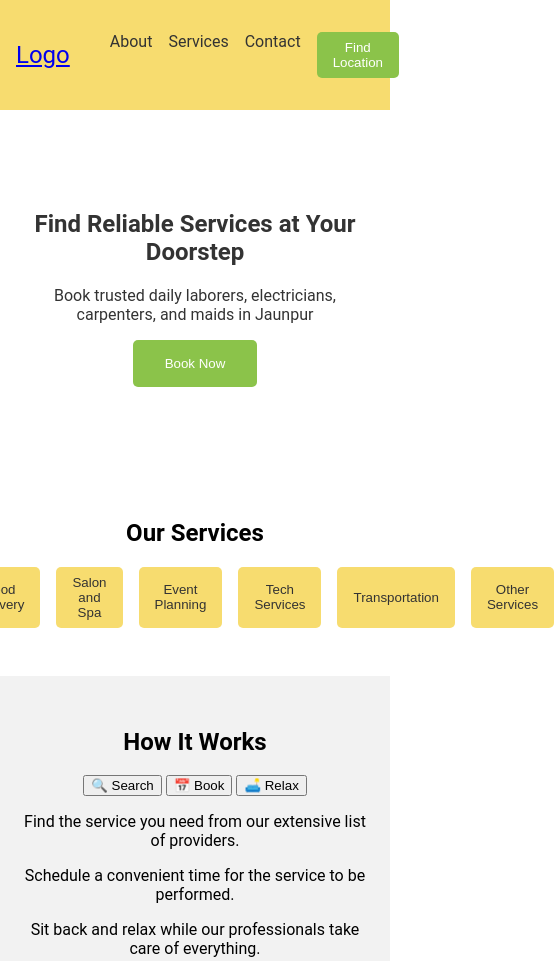
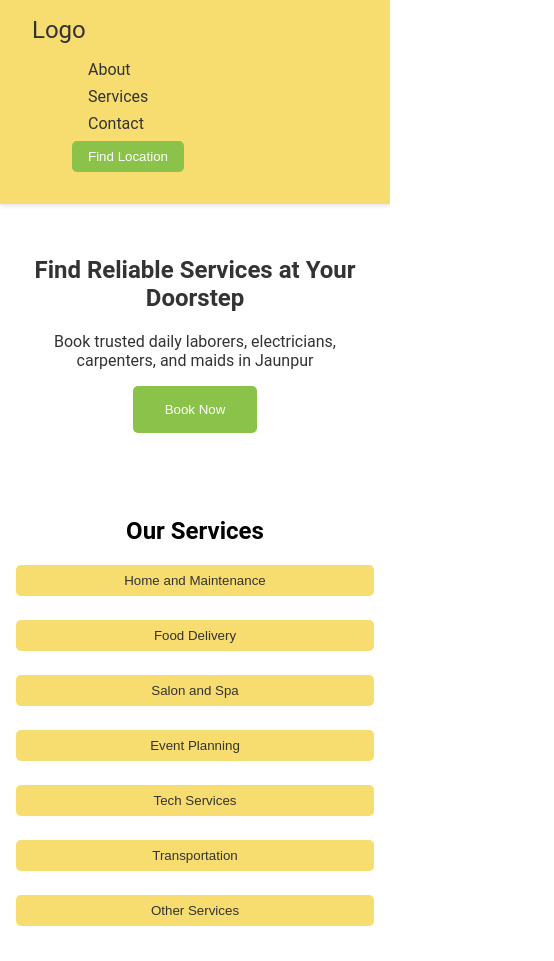
Before and after one commit to avinash101999/Helperhero, a plain HTML site: page index.html in a window 390 px wide. Shown: the top 961 px of the page, 554 px wide, since content can reach past the window. Drawn offline with Linux system fonts and the light colour scheme.

Commit message:
Update styles.css

```diff
--- a/styles.css
+++ b/styles.css
@@ -3,47 +3,23 @@ body {
     margin: 0;
     padding: 0;
     box-sizing: border-box;
-    background-color: #FFFFFF; /* Background color */
+    background-color: #FFFFFF;
 }
 
 header {
     display: flex;
     justify-content: space-between;
     align-items: center;
-    padding: 1rem;
-    background-color: #F7DC6F; /* Primary color */
+    padding: 1rem 2rem;
+    background-color: #F7DC6F;
     color: #333;
+    box-shadow: 0 2px 4px rgba(0, 0, 0, 0.1);
 }
 
-header .logo {
+header .logo a {
     font-size: 1.5rem;
-}
-
-header nav ul {
-    list-style: none;
-    display: flex;
-    gap: 1rem;
-}
-
-body {
-    font-family: 'Roboto', sans-serif;
-    margin: 0;
-    padding: 0;
-    box-sizing: border-box;
-    background-color: #FFFFFF; /* Background color */
-}
-
-header {
-    display: flex;
-    justify-content: space-between;
-    align-items: center;
-    padding: 1rem;
-    background-color: #F7DC6F; /* Primary color */
     color: #333;
-}
-
-header .logo {
-    font-size: 1.5rem;
+    text-decoration: none;
 }
 
 header nav ul {
@@ -55,20 +31,21 @@ header nav ul {
 header nav ul li a {
     color: #333;
     text-decoration: none;
+    padding: 0.5rem 1rem;
+    border-radius: 5px;
+    transition: background-color 0.3s;
 }
 
-header .search-bar input {
-    padding: 0.5rem;
-    border: none;
-    border-radius: 5px;
-    background-color: #F2F2F2; /* Secondary color */
+header nav ul li a:hover {
+    background-color: #8BC34A;
+    color: #fff;
 }
 
 header .location-finder button {
     padding: 0.5rem 1rem;
     border: none;
     border-radius: 5px;
-    background-color: #8BC34A; /* Accent color */
+    background-color: #8BC34A;
     color: #fff;
     cursor: pointer;
 }
@@ -82,7 +59,7 @@ header .location-finder button {
 
 .hero .cta {
     padding: 1rem 2rem;
-    background-color: #8BC34A; /* Accent color */
+    background-color: #8BC34A;
     color: #fff;
     border: none;
     border-radius: 5px;
@@ -105,7 +82,7 @@ header .location-finder button {
     padding: 0.5rem 1rem;
     border: none;
     border-radius: 5px;
-    background-color: #F7DC6F; /* Primary color */
+    background-color: #F7DC6F;
     color: #333;
     cursor: pointer;
 }
@@ -121,41 +98,42 @@ header .location-finder button {
 }
 
 .services .service-item {
-    background-color: #F7DC6F; /* Primary color */
+    background-color: #F7DC6F;
     padding: 1rem;
     border-radius: 5px;
     text-align: center;
 }
 
-.services .service-item i {
-    font-size: 2rem;
-    margin-bottom: 0.5rem;
-}
-
 .how-it-works {
     padding: 2rem 1rem;
     text-align: center;
-    background-color: #F2F2F2; /* Secondary color */
+    background-color: #F2F2F2;
 }
 
-.how-it-works .steps {
+.how-it-works .tabs {
     display: flex;
-    justify-content: space-around;
+    justify-content: center;
+    gap: 1rem;
+    margin-bottom: 1rem;
 }
 
-.how-it-works .step {
-    text-align: center;
+.how-it-works .tablink {
+    padding: 0.5rem 1rem;
+    border: none;
+    border-radius: 5px;
+    background-color: #F7DC6F;
+    color: #333;
+    cursor: pointer;
 }
 
-.how-it-works .step i {
-    font-size: 2rem;
-    margin-bottom: 0.5rem;
+.how-it-works .tabcontent {
+    display: none;
 }
 
 .testimonials {
     padding: 2rem 1rem;
     text-align: center;
-    background-color: #F2F2F2; /* Secondary color */
+    background-color: #F2F2F2;
 }
 
 .testimonials .testimonial-slider {
@@ -166,26 +144,21 @@ header .location-finder button {
 
 .testimonials .testimonial {
     display: inline-block;
-    background-color: #F7DC6F; /* Primary color */
+    background-color: #F7DC6F;
     padding: 1rem;
     border-radius: 5px;
     margin-right: 1rem;
 }
 
-.testimonials marquee {
-    width: 100%;
-    overflow: hidden;
-}
-
 .cta-section {
     padding: 2rem 1rem;
     text-align: center;
-    background-color: #F2F2F2; /* Secondary color */
+    background-color: #F2F2F2;
 }
 
 .cta-section .cta {
     padding: 1rem 2rem;
-    background-color: #8BC34A; /* Accent color */
+    background-color: #8BC34A;
     color: #fff;
     border: none;
     border-radius: 5px;
@@ -194,7 +167,7 @@ header .location-finder button {
 
 footer {
     padding: 1rem;
-    background-color: #F7DC6F; /* Primary color */
+    background-color: #F7DC6F;
     color: #333;
     text-align: center;
 }
@@ -211,5 +184,66 @@ footer .social-media a {
 }
 
 footer .social-media a:hover {
-    color: #8BC34A; /* Accent color */
+    color: #8BC34A;
 }
+
+/* Responsive Styles */
+@media (max-width: 768px) {
+    header nav ul {
+        flex-direction: column;
+        gap: 0.5rem;
+    }
+
+    .hero {
+        padding: 3rem 1rem;
+    }
+
+    .services .tabs {
+        flex-wrap: wrap;
+    }
+
+    .services .service-grid {
+        grid-template-columns: 1fr;
+    }
+
+    .how-it-works .tabs {
+        flex-wrap: wrap;
+    }
+
+    .testimonials .testimonial-slider {
+        flex-direction: column;
+    }
+}
+
+@media (max-width: 480px) {
+    header {
+        flex-direction: column;
+        align-items: flex-start;
+    }
+
+    .hero {
+        padding: 2rem 1rem;
+    }
+
+    .services .tabs {
+        flex-direction: column;
+    }
+
+    .services .tablink {
+        width: 100%;
+        margin-bottom: 0.5rem;
+    }
+
+    .how-it-works .tabs {
+        flex-direction: column;
+    }
+
+    .how-it-works .tablink {
+        width: 100%;
+        margin-bottom: 0.5rem;
+    }
+
+    .testimonials .testimonial-slider {
+        flex-direction: column;
+    }
+}
```
